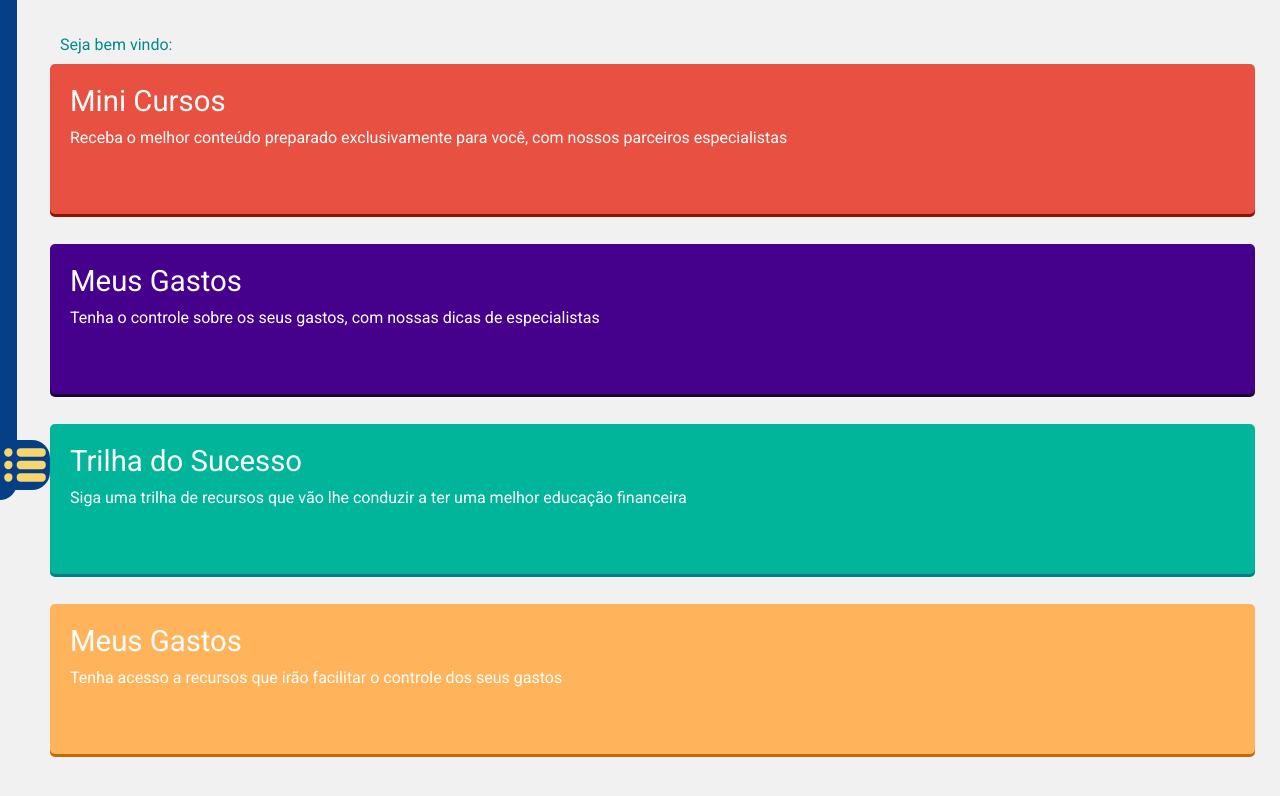
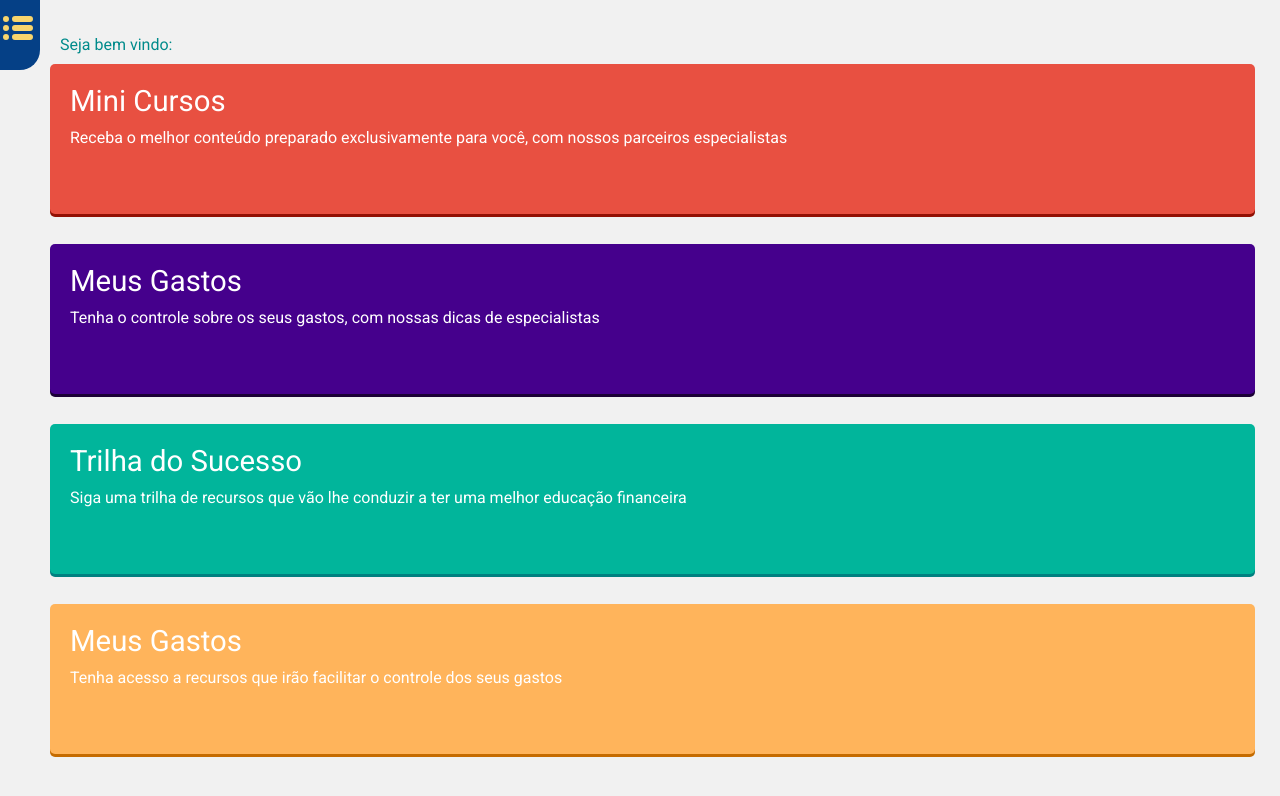
Before and after one commit to adeiltonsousa/poup, a React (Create React App) app: page /home in a window 1280 px wide. Shown: the top 796 px of the page. Built offline with nearby package versions, Linux system fonts and the light colour scheme.

Commit message:
ajuste do Menu Buguer

```diff
--- a/src/components/Home/Menu/Menu.css
+++ b/src/components/Home/Menu/Menu.css
@@ -1,45 +1,45 @@
-.container-menu {
-    background-color: #054086;
-    width: 17px;
-    height: 500px;
-    display: flex;
-    position: fixed;
-    border-radius: 0px 0px 18px 0px;
+/* MY CODE */
+
+.icone-menu {
+  background: #054086;
+  border-radius: 0px 0px 20px 0px;
+  position: fixed;
+  width: 40px;
+  height: 70px;
+  left: 0px;
+  top: 0px;
+  display: flex;
+
 }
 
-.icone-menu {
-    display: flex;
-    position: fixed;
-    background: #054086;
-    width: 50px;
-    height: 50px;
-    top: 440px;
-    border-radius: 18px 18px 18px 0px;
-    z-index: 2;
-}
-
-.icone_menu_svg {
-    left: 20px;
-}
-
-.icone_menu_svg img {
+.icone-menu img {
+  width: 36px;
+  height: 56px;
 }
 
 
+
+
+/* MY CODE */
+
 /* Position and sizing of burger button */
 .bm-burger-button {
-  position: absolute;
-  width: 22px;
-  height: 22px;
-  left: 15px;
-  top: 13px
+  position: fixed;
+  width: 36px;
+  height: 30px;
+  left: 20px;
+  top: 20px;
 }
 
 /* Color/shape of burger icon bars */
 .bm-burger-bars {
-    /* background-image: url("../../../images/icon_menu.svg"); */
+  /* background: #373a47; */
 }
 
+/* Color/shape of burger icon bars on hover*/
+.bm-burger-bars-hover {
+  /* background: #a90000; */
+}
 
 /* Position and sizing of clickable cross button */
 .bm-cross-button {
@@ -63,7 +63,7 @@ Note: Beware of modifying this element as it can break the animations - you shou
 
 /* General sidebar styles */
 .bm-menu {
-  background: #081b70;
+  background: #373a47;
   padding: 2.5em 1.5em 0;
   font-size: 1.15em;
 }
--- a/src/components/Home/Menu/index.js
+++ b/src/components/Home/Menu/index.js
@@ -14,18 +14,11 @@ class MenuBurger extends React.Component {
       return (
           <>
             <span className="icone-menu">
-                <Menu>
-                    <a id="home" className="menu-item" href="/">Minha Conta</a>
-                    <a id="about" className="menu-item" href="/about">Meu Rank</a>
-                    <a id="contact" className="menu-item" href="/contact">Minhas Metas</a>
-                    <a id="configuracao" className="menu-item" href="/contact">Configuração</a>
-                    <a id="ajuda" className="menu-item" href="/ajuda">Ajuda</a>
-                    <a onClick={ this.showSettings } className="menu-item--small" href="/home">Settings</a>
-                </Menu>
-                    <img className="icone_menu_svg" src={icone} alt="Icone de Menu"/>
+                    <img src={icone} alt="Icone de Menu"/>
             </span>
-          <div className="container-menu">
-          </div>
+          <Menu>
+
+          </Menu>
           </>
       );
     }
```
